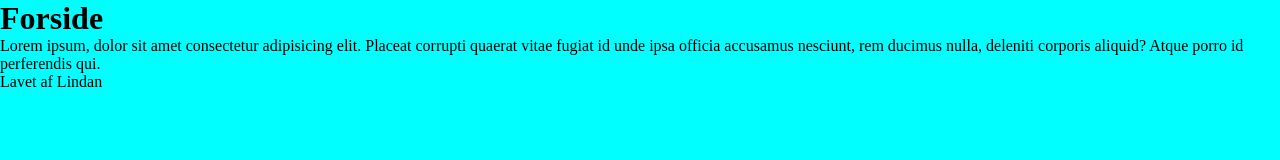
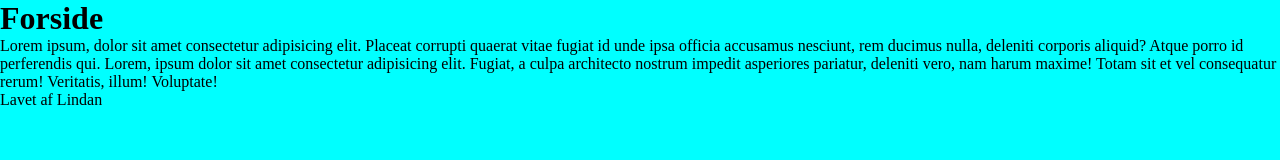
Before and after one commit to lich0005/git_leg, a plain HTML site: page index.html in a window 1280 px wide. Drawn offline with Linux system fonts and the light colour scheme.

Commit message:
mere done forside

```diff
--- a/index.html
+++ b/index.html
@@ -4,7 +4,7 @@
 <head>
     <meta charset="UTF-8">
     <meta name="viewport" content="width=device-width, initial-scale=1.0">
-    <title>OForside</title>
+    <title>Forside</title>
     <link rel="stylesheet" href="style.css">
 </head>
 
@@ -14,7 +14,9 @@
         <h1>Forside</h1>
     </main>
     <p>Lorem ipsum, dolor sit amet consectetur adipisicing elit. Placeat corrupti quaerat vitae fugiat id unde ipsa
-        officia accusamus nesciunt, rem ducimus nulla, deleniti corporis aliquid? Atque porro id perferendis qui.</p>
+        officia accusamus nesciunt, rem ducimus nulla, deleniti corporis aliquid? Atque porro id perferendis qui. Lorem,
+        ipsum dolor sit amet consectetur adipisicing elit. Fugiat, a culpa architecto nostrum impedit asperiores
+        pariatur, deleniti vero, nam harum maxime! Totam sit et vel consequatur rerum! Veritatis, illum! Voluptate!</p>
     <footer>
         <p>Lavet af Lindan</p>
     </footer>
```
